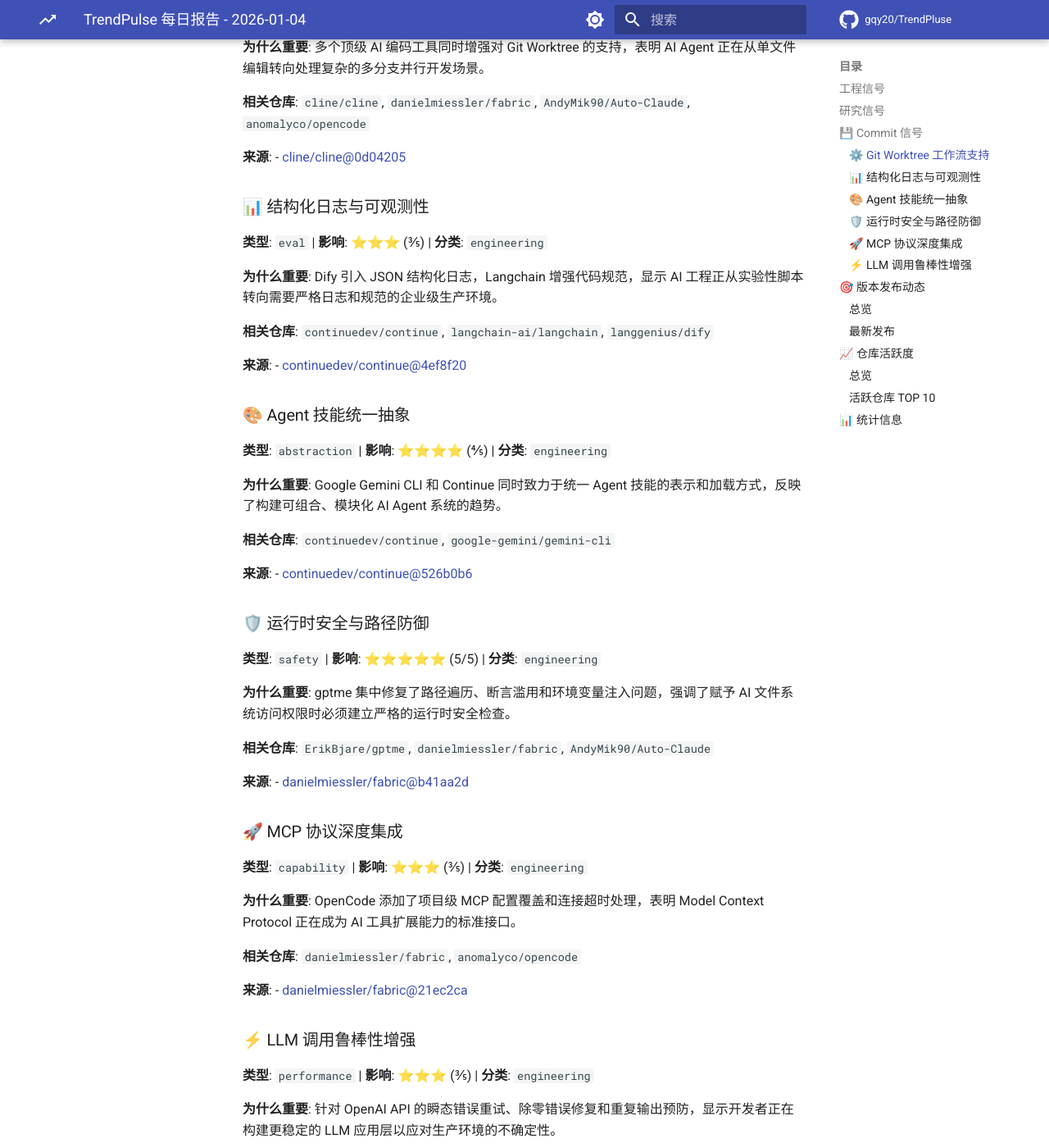
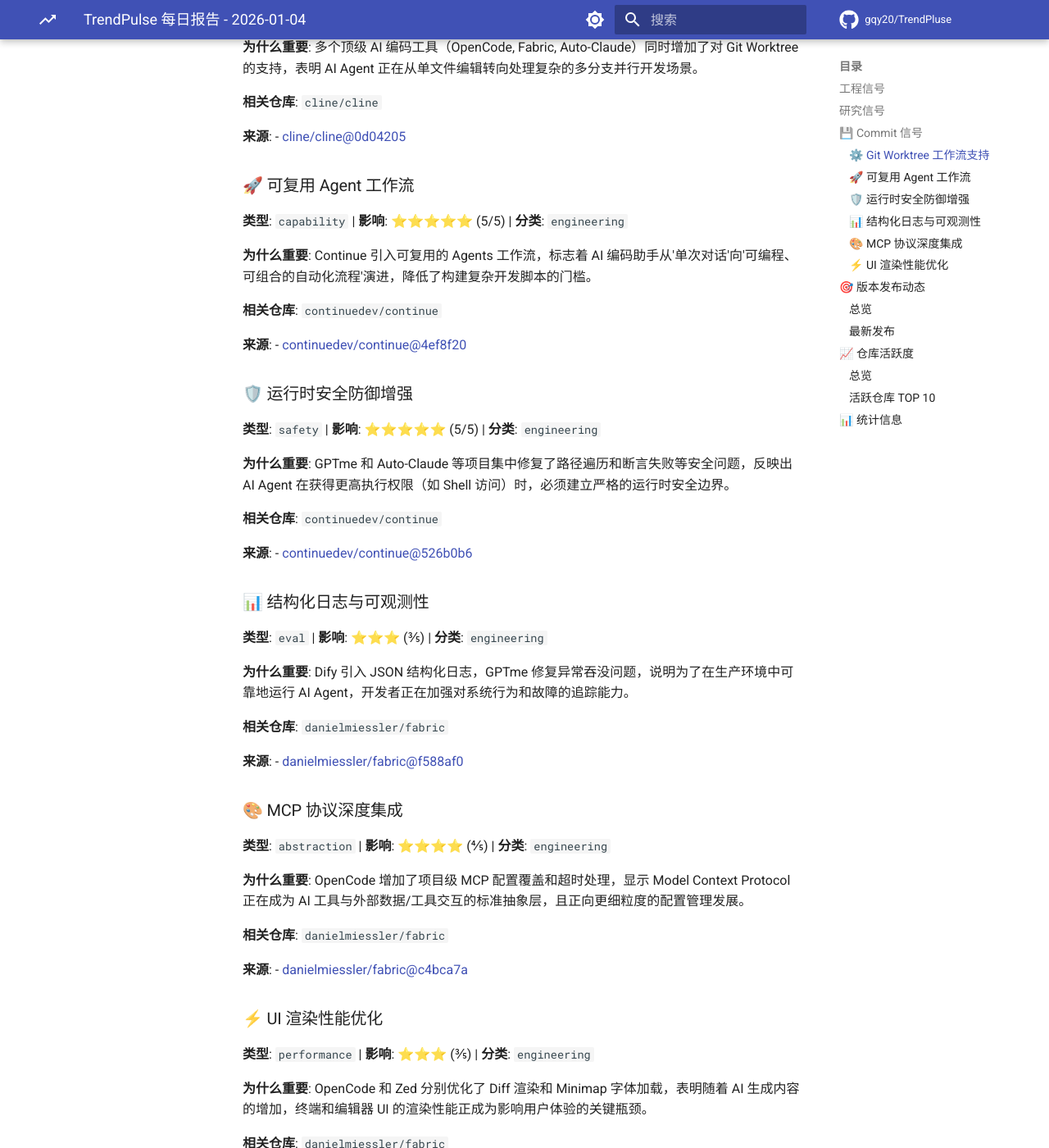
Before and after one commit to gqy20/TrendPluse, an MkDocs documentation site: the page built from docs/reports/report-2026-01-04.md, in a window 1280 px wide and 1400 px high, scrolled down 620 px. Shown: the whole window at 82% size. Built offline with MkDocs 1.6.1 and Material for MkDocs 9.7.7, drawn with Linux system fonts in a browser that asks for light colours; nearby versions of some CDN libraries; library files that are not in the unit come from our copies; comment, search, counter and statistics services are not loaded; some of the changed text lies outside the part shown.

Commit message:
docs: update daily trend report [skip ci]

```diff
--- a/docs/reports/report-2026-01-04.md
+++ b/docs/reports/report-2026-01-04.md
@@ -15,72 +15,72 @@
 
 **类型**: `workflow` | **影响**: ⭐⭐⭐⭐ (4/5) | **分类**: `engineering`
 
-**为什么重要**: 多个顶级 AI 编码工具同时增强对 Git Worktree 的支持，表明 AI Agent 正在从单文件编辑转向处理复杂的多分支并行开发场景。
+**为什么重要**: 多个顶级 AI 编码工具（OpenCode, Fabric, Auto-Claude）同时增加了对 Git Worktree 的支持，表明 AI Agent 正在从单文件编辑转向处理复杂的多分支并行开发场景。
 
-**相关仓库**: `cline/cline`, `danielmiessler/fabric`, `AndyMik90/Auto-Claude`, `anomalyco/opencode`
+**相关仓库**: `cline/cline`
 
 **来源**:
 - [cline/cline@0d04205](https://github.com/cline/cline/commit/0d04205dc4194c54e4bf424d2dc80f2fe1697e98)
+
+
+### 🚀 可复用 Agent 工作流
+
+**类型**: `capability` | **影响**: ⭐⭐⭐⭐⭐ (5/5) | **分类**: `engineering`
+
+**为什么重要**: Continue 引入可复用的 Agents 工作流，标志着 AI 编码助手从'单次对话'向'可编程、可组合的自动化流程'演进，降低了构建复杂开发脚本的门槛。
+
+**相关仓库**: `continuedev/continue`
+
+**来源**:
+- [continuedev/continue@4ef8f20](https://github.com/continuedev/continue/commit/4ef8f201e9a7c94d77cea7de2f936361fa926361)
+
+
+### 🛡️ 运行时安全防御增强
+
+**类型**: `safety` | **影响**: ⭐⭐⭐⭐⭐ (5/5) | **分类**: `engineering`
+
+**为什么重要**: GPTme 和 Auto-Claude 等项目集中修复了路径遍历和断言失败等安全问题，反映出 AI Agent 在获得更高执行权限（如 Shell 访问）时，必须建立严格的运行时安全边界。
+
+**相关仓库**: `continuedev/continue`
+
+**来源**:
+- [continuedev/continue@526b0b6](https://github.com/continuedev/continue/commit/526b0b6672abe22567a7f54ed8274e00db19824e)
 
 
 ### 📊 结构化日志与可观测性
 
 **类型**: `eval` | **影响**: ⭐⭐⭐ (3/5) | **分类**: `engineering`
 
-**为什么重要**: Dify 引入 JSON 结构化日志，Langchain 增强代码规范，显示 AI 工程正从实验性脚本转向需要严格日志和规范的企业级生产环境。
+**为什么重要**: Dify 引入 JSON 结构化日志，GPTme 修复异常吞没问题，说明为了在生产环境中可靠地运行 AI Agent，开发者正在加强对系统行为和故障的追踪能力。
 
-**相关仓库**: `continuedev/continue`, `langchain-ai/langchain`, `langgenius/dify`
+**相关仓库**: `danielmiessler/fabric`
 
 **来源**:
-- [continuedev/continue@4ef8f20](https://github.com/continuedev/continue/commit/4ef8f201e9a7c94d77cea7de2f936361fa926361)
+- [danielmiessler/fabric@f588af0](https://github.com/danielmiessler/fabric/commit/f588af08879d608bfbf87a815144ac491d554d36)
 
 
-### 🎨 Agent 技能统一抽象
+### 🎨 MCP 协议深度集成
 
 **类型**: `abstraction` | **影响**: ⭐⭐⭐⭐ (4/5) | **分类**: `engineering`
 
-**为什么重要**: Google Gemini CLI 和 Continue 同时致力于统一 Agent 技能的表示和加载方式，反映了构建可组合、模块化 AI Agent 系统的趋势。
+**为什么重要**: OpenCode 增加了项目级 MCP 配置覆盖和超时处理，显示 Model Context Protocol 正在成为 AI 工具与外部数据/工具交互的标准抽象层，且正向更细粒度的配置管理发展。
 
-**相关仓库**: `continuedev/continue`, `google-gemini/gemini-cli`
+**相关仓库**: `danielmiessler/fabric`
 
 **来源**:
-- [continuedev/continue@526b0b6](https://github.com/continuedev/continue/commit/526b0b6672abe22567a7f54ed8274e00db19824e)
+- [danielmiessler/fabric@c4bca7a](https://github.com/danielmiessler/fabric/commit/c4bca7a302b29e340f493e78dac9f0c982ac3921)
 
 
-### 🛡️ 运行时安全与路径防御
-
-**类型**: `safety` | **影响**: ⭐⭐⭐⭐⭐ (5/5) | **分类**: `engineering`
-
-**为什么重要**: gptme 集中修复了路径遍历、断言滥用和环境变量注入问题，强调了赋予 AI 文件系统访问权限时必须建立严格的运行时安全检查。
-
-**相关仓库**: `ErikBjare/gptme`, `danielmiessler/fabric`, `AndyMik90/Auto-Claude`
-
-**来源**:
-- [danielmiessler/fabric@b41aa2d](https://github.com/danielmiessler/fabric/commit/b41aa2dbdcebf8586e05aaa196bbe11ea7cb273e)
-
-
-### 🚀 MCP 协议深度集成
-
-**类型**: `capability` | **影响**: ⭐⭐⭐ (3/5) | **分类**: `engineering`
-
-**为什么重要**: OpenCode 添加了项目级 MCP 配置覆盖和连接超时处理，表明 Model Context Protocol 正在成为 AI 工具扩展能力的标准接口。
-
-**相关仓库**: `danielmiessler/fabric`, `anomalyco/opencode`
-
-**来源**:
-- [danielmiessler/fabric@21ec2ca](https://github.com/danielmiessler/fabric/commit/21ec2ca9d9fbbca18f0be0c6b6510d17a9009ee1)
-
-
-### ⚡ LLM 调用鲁棒性增强
+### ⚡ UI 渲染性能优化
 
 **类型**: `performance` | **影响**: ⭐⭐⭐ (3/5) | **分类**: `engineering`
 
-**为什么重要**: 针对 OpenAI API 的瞬态错误重试、除零错误修复和重复输出预防，显示开发者正在构建更稳定的 LLM 应用层以应对生产环境的不确定性。
+**为什么重要**: OpenCode 和 Zed 分别优化了 Diff 渲染和 Minimap 字体加载，表明随着 AI 生成内容的增加，终端和编辑器 UI 的渲染性能正成为影响用户体验的关键瓶颈。
 
-**相关仓库**: `ErikBjare/gptme`, `danielmiessler/fabric`
+**相关仓库**: `danielmiessler/fabric`
 
 **来源**:
-- [danielmiessler/fabric@1aea48d](https://github.com/danielmiessler/fabric/commit/1aea48d0037ede137584be6ec6674ac2899f9664)
+- [danielmiessler/fabric@1ced245](https://github.com/danielmiessler/fabric/commit/1ced245bfe866a7ab09f7a82f587704005935ccc)
 
 
 ---
```
Also changed, not shown: other parts of docs/reports/report-2026-01-04.md (+3 -3 lines), docs/reports/index.md (+3 -3 lines), reports/report-2026-01-04.md (+40 -40 lines).
